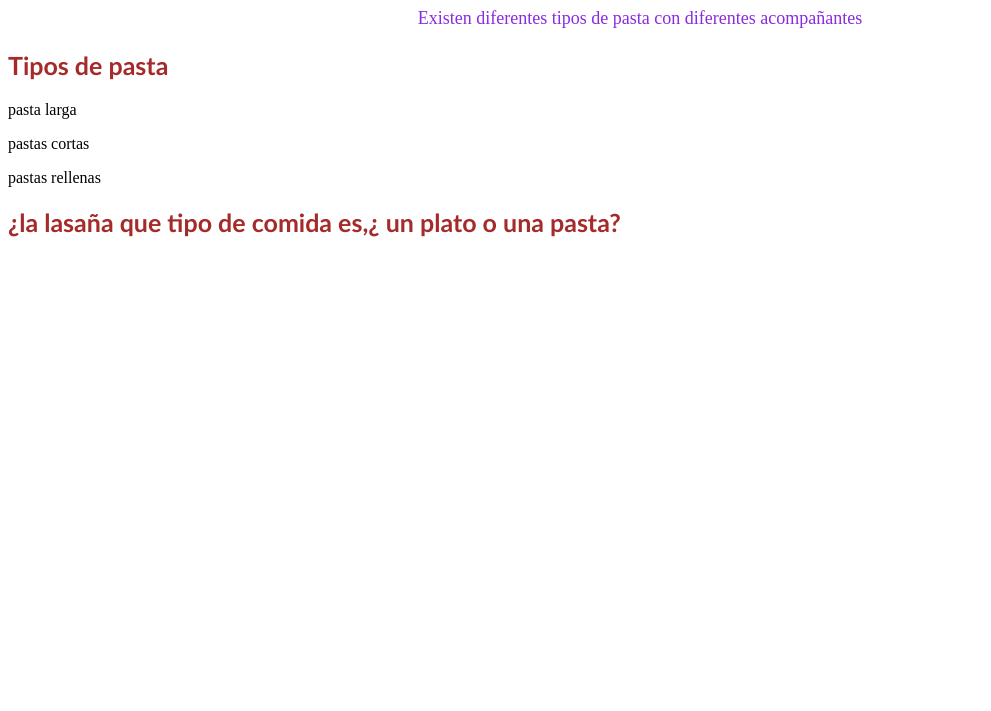
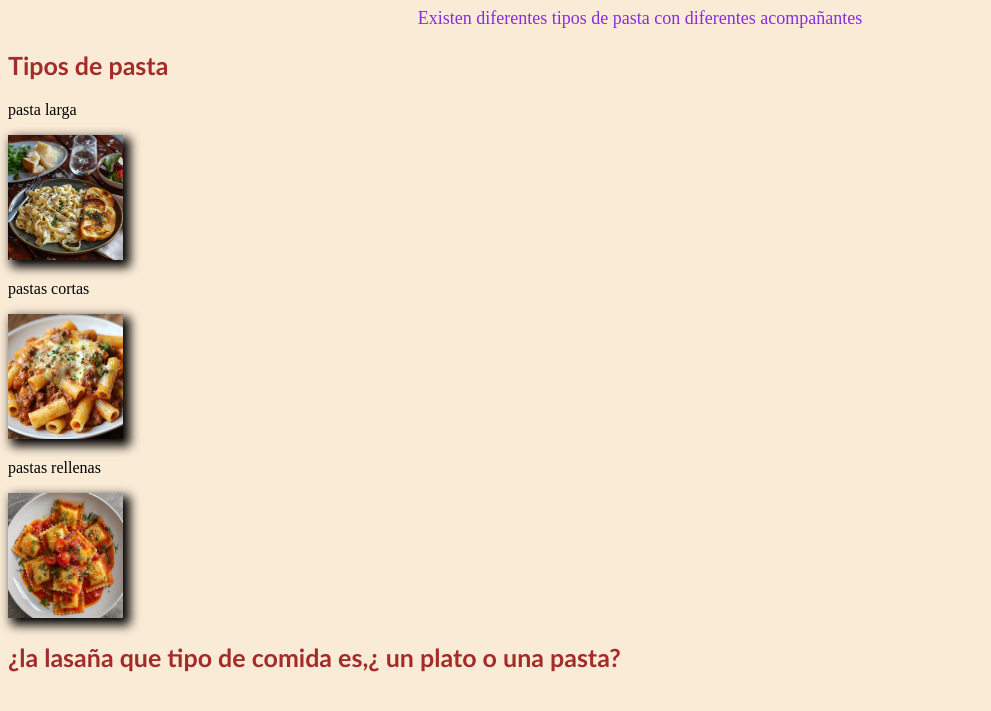
Before and after one commit to danielavbautista008-pixel/repaso-2, a plain HTML site: page index.html in a window 1280 px wide. Shown: the part 89-800 px from the top of the page, without its empty margins (0-991 px from the left). Drawn offline with Linux system fonts and the light colour scheme.

Commit message:
imagenes y body

```diff
--- a/index.html
+++ b/index.html
@@ -17,8 +17,11 @@
         <div>
             <h2> Tipos de pasta</h2>
             <p>pasta larga</p>
+            <img src="imagen1.1.jpg" alt="larga" class="imlarga">
             <p>pastas cortas </p>
+            <img src="imagen 2.2.jpg" alt="cortas" class="imcortas">
             <p>pastas rellenas</p>
+            <img src="imagen3.3.jpg" alt="rellenas" class="imrellenas">
         </div>
         <div>
             <h2> ¿la lasaña que tipo de comida es,¿ un plato o una pasta? </h2>
--- a/style.css
+++ b/style.css
@@ -1,3 +1,7 @@
+body{
+    background-color: antiquewhite;
+}
+
 .contenedor{
     font-family: 'Courier New', Courier, monospace;
 }
@@ -19,3 +23,18 @@ h2{
    font-size: 18px;
    color: blueviolet;
 }
+.imlarga{
+    width: 115px;
+    height: 125px;
+    box-shadow: 5px 5px 10px 2px black;
+}
+.imcortas{
+    width: 115px;
+    height: 125px;
+    box-shadow: 5px 5px 10px 2px black;
+}
+.imrellenas{
+    width: 115px;
+    height: 125px;
+    box-shadow: 5px 5px 10px 2px black;
+}
```
Also changed, not shown: imagen 2.2.jpg (added), imagen1.1.jpg (added), imagen3.3.jpg (added).
